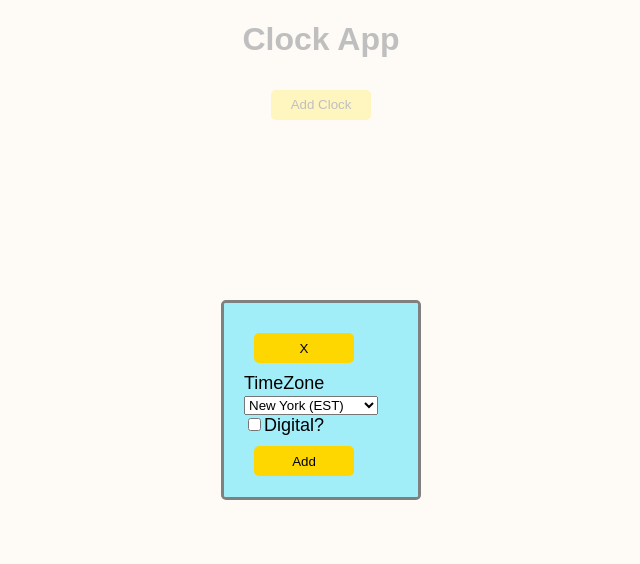
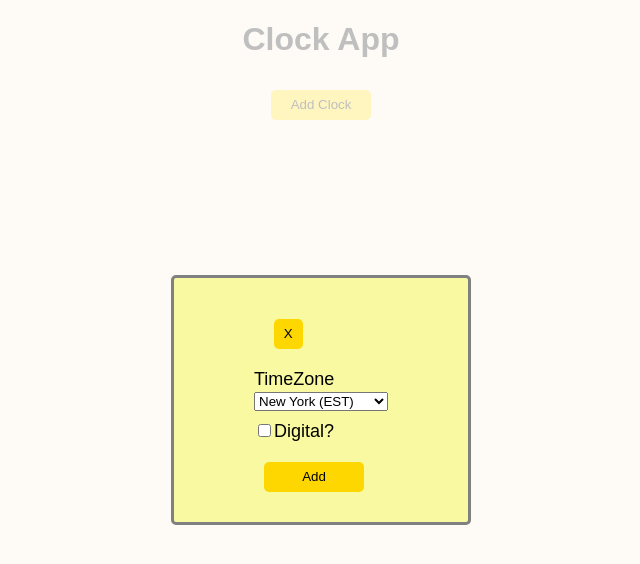
Before and after one commit to rrsalian/timezoneclocks, a React (Create React App) app: page / in a window 1280 px wide. Both pictures are taken after a click on the button "Add Clock". Shown: the top 564 px of the page, without its empty margins (319-959 px from the left). Built offline with nearby package versions, Linux system fonts and the light colour scheme.

Commit message:
Modal Updates and Css Updates

```diff
--- a/src/App.tsx
+++ b/src/App.tsx
@@ -8,7 +8,6 @@ import { ClockForm  } from './components/ClockForm/ClockForm';
 import { ClockList } from './components/ClockList/ClockList';
 import { TimeZone } from './models/TimeZone';
 
-
 const customStyles = {
   content: {
     top: '50%',
@@ -17,13 +16,16 @@ const customStyles = {
     bottom: 'auto',
     marginRight: '-50%',
     transform: 'translate(-50%, -50%)',
-    backgroundColor: '#A1EEF9',
+    backgroundColor: '#F9F9A1',
     border: '3px solid grey',
     borderRadius: '5px',
-    width: '200px',
-    height: '200px',
+    width: '300px',
+    height: '250px',
     fontSize: '18px',
     fontFamily: 'Arial, sans-serif',
+    display: 'flex',
+    alignItems: 'center',
+    justifyContent: 'center'
   },
 };
 
--- a/src/components/ClockForm/ClockForm.css
+++ b/src/components/ClockForm/ClockForm.css
@@ -1,3 +1,15 @@
-button {
-    color: aqua;
+.button-wrap{
+    display: flex;
+    align-items: flex-end;
+    padding: 10px;
 }
+
+.x-button {
+    align-items: flex-end;
+    width: 25%;
+}
+
+.digital-button {
+    padding-top: 10px;
+    padding-bottom: 10px;
+}
--- a/src/components/ClockForm/ClockForm.tsx
+++ b/src/components/ClockForm/ClockForm.tsx
@@ -1,6 +1,7 @@
 import { useState } from "react";
 import { Clock } from "../../models/Clock";
 import { TimeZone } from "../../models/TimeZone";
+import "./ClockForm.css";
 
 export function ClockForm( props: { onSubmitForm: (clock: Clock) => void , timeZones:TimeZone[], onClose: () => void } ) {
 
@@ -22,7 +23,9 @@ export function ClockForm( props: { onSubmitForm: (clock: Clock) => void , timeZ
 
     return (
         <div className="modal">
-            <button onClick={() => props.onClose()}>X</button>
+            <div className="button-wrap">
+            <button className="x-button" onClick={() => props.onClose()}>X</button>
+            </div>
             <form onSubmit={handleFormSubmit}>
                 <div>
                     <label>TimeZone</label>
@@ -32,7 +35,7 @@ export function ClockForm( props: { onSubmitForm: (clock: Clock) => void , timeZ
                         <option key={timezone.value} value={timezone.value}>{timezone.label}</option>
                         ))}
                 </select>
-                <div>
+                <div className="digital-button">
                     <input type='checkbox' checked={isDigital} onChange={e => setIsDigital(e.target.checked)}></input>
                     <label>Digital?</label>
                 </div>
```
